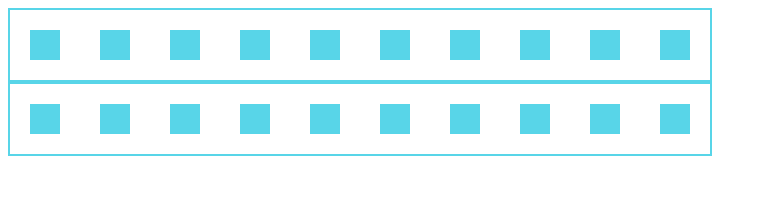
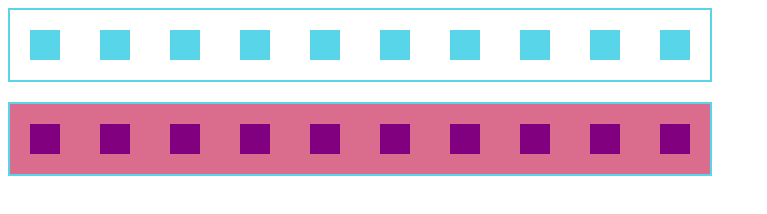
Before and after one commit to nikeehun/20-boxes, a plain HTML site: page index.html in a window 1280 px wide. Shown: the whole page, without its empty margins (0-767 px from the left). Drawn offline with Linux system fonts and the light colour scheme.

Commit message:
Update style.css

```diff
--- a/style.css
+++ b/style.css
@@ -3,6 +3,7 @@
     border: 2px solid #58d5e8;
     display: flex;
     flex-direction: row;
+    margin-bottom: 20px;
 }
 
 .boxes1 {
@@ -15,6 +16,7 @@
 .container2 {
     width: 700px;
     border: 2px solid #58d5e8;
+    background: #da6d8e;
     display: flex;
     flex-direction: row;
 }
@@ -22,6 +24,6 @@
 .boxes2 {
     width: 30px;
     height: 30px;
-    background: #58d5e8;
+    background: purple;
     margin: 20px;
 }
```
